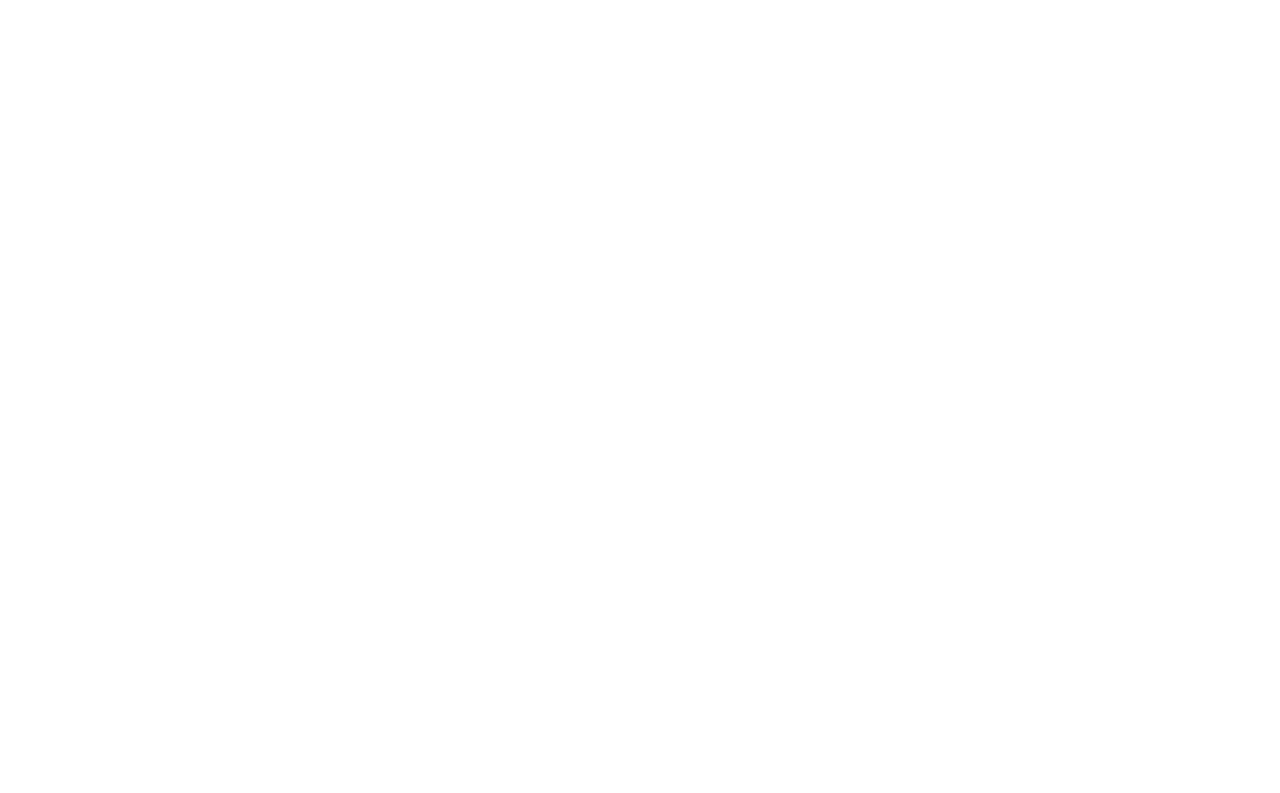
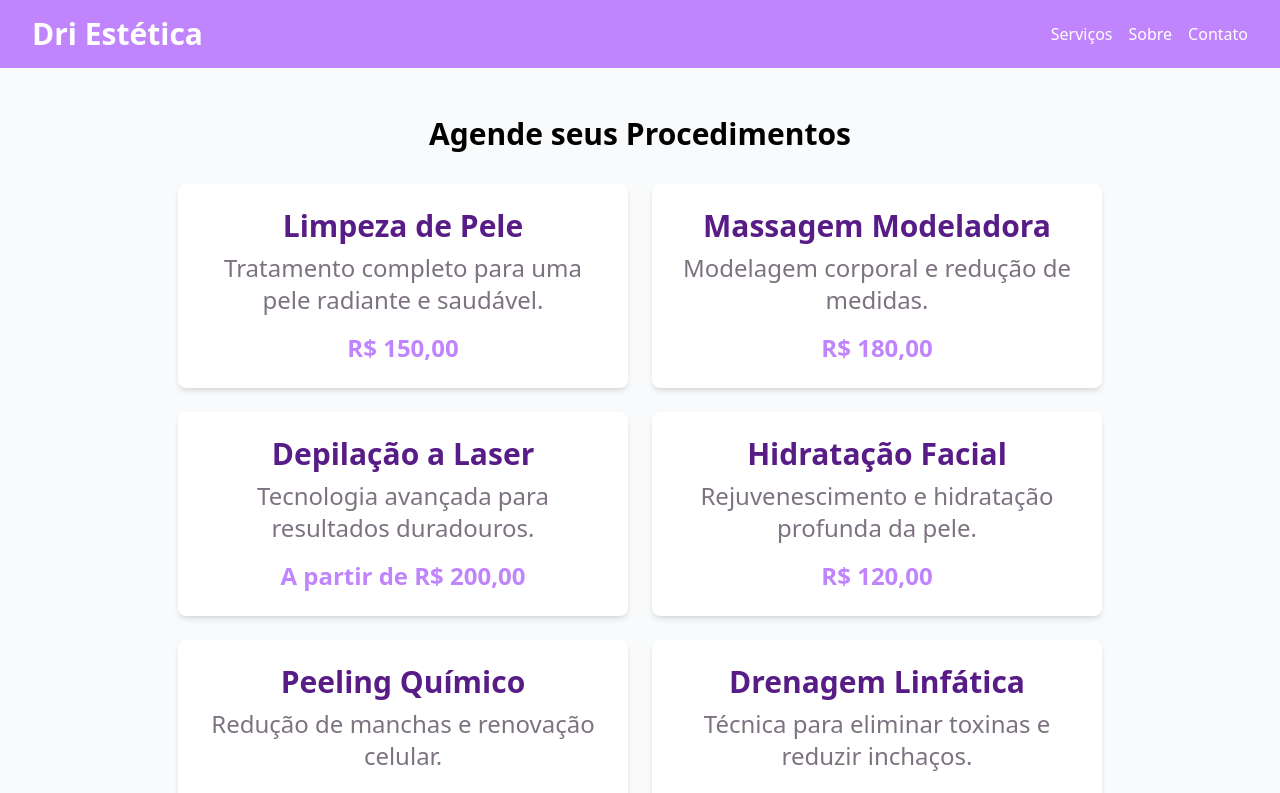
Before and after one commit to breno-dev98/estetica, a React (Vite) app: page /agendamento in a window 1280 px wide. Before the commit this address had no page. Shown: the top 793 px of the page. Built offline with nearby package versions, Linux system fonts and the light colour scheme.

Commit message:
criando parte de agendamento

```diff
--- a/src/App.jsx
+++ b/src/App.jsx
@@ -2,6 +2,7 @@
 import "./App.css";
 import Layout from "./components/Layout";
 import Home from "./pages/Home";
+import Agendamento from "./pages/Agendamento";
 
 function App() {
   return (
@@ -9,6 +10,7 @@
       <Routes>
         <Route element={<Layout />}>
           <Route path="/" element={<Home />}/>
+          <Route path="/agendamento" element={<Agendamento />}/>
         </Route>
       </Routes>
     </Router>
--- a/src/components/Header/index.jsx
+++ b/src/components/Header/index.jsx
@@ -1,9 +1,11 @@
+import { Link } from "react-router-dom";
+
 const Header = () => {
     return (
       <header>
         <div className="bg-secondary">
           <div className="container mx-auto flex justify-between items-center p-4 px-8">
-            <div className="text-background font-bold text-3xl">Dri Estética</div>
+            <div className="text-background font-bold text-3xl"><Link to={'/'}>Dri Estética</Link></div>
             <div className="flex space-x-4 text-background text-md">
               <a href="#servicos" className="hover:underline">
                 Serviços
--- a/src/components/Hero/index.jsx
+++ b/src/components/Hero/index.jsx
@@ -1,3 +1,5 @@
+import { Link } from "react-router-dom";
+
 const Hero = () => {
   return (
     <div
@@ -10,9 +12,11 @@
       <p className="text-sm sm:text-base md:text-lg lg:text-xl xl:text-2xl text-neutral px-2 mb-6">
         Descubra nossos tratamentos exclusivos para realçar sua beleza natural.
       </p>
-      <button className="bg-secondary text-sm sm:text-base md:text-lg lg:text-xl xl:text-2xl mx-auto text-background py-2 px-4 sm:py-3 sm:px-6 md:py-4 md:px-8 rounded-md hover:bg-primary hover:text-lightBackground transition duration-300">
-        Agende Agora
-      </button>
+      <Link to={'/agendamento'}>
+        <button className="bg-secondary text-sm sm:text-base md:text-lg lg:text-xl xl:text-2xl mx-auto text-background py-2 px-4 sm:py-3 sm:px-6 md:py-4 md:px-8 rounded-md hover:bg-primary hover:text-lightBackground transition duration-300">
+          Agende Agora
+        </button>
+      </Link>
     </div>
   );
 };
--- a/src/components/Layout/index.jsx
+++ b/src/components/Layout/index.jsx
@@ -4,14 +4,14 @@
 
 const Layout = () => {
     return (
-        <>
+        <div className="min-h-screen flex flex-col">
             <Header />
-            <div className="h-screen flex-1">
+            <div className="flex-1">
                 <Outlet />
+            </div>
             <Footer />
-            </div>
-        </>
-     );
+        </div>
+    );
 }
 
 export default Layout;
--- a/src/components/ServiceCard/index.jsx
+++ b/src/components/ServiceCard/index.jsx
@@ -1,7 +1,7 @@
 // ServiceCard.js
-const ServiceCard = ({ title, description, price }) => {
+const ServiceCard = ({ title, description, price, border, backgroundColor, onClick }) => {
   return (
-    <div className="bg-lightBackground p-6 rounded-lg shadow-md sm:w-80 md:w-[450px] h-full flex flex-col justify-between text-center">
+    <div onClick={onClick} className={`${backgroundColor} ${border} p-6 rounded-lg shadow-md sm:w-80 md:w-[450px] w-full h-full flex flex-col justify-between text-center`}>
       <div>
         <h2 className="text-xl md:text-3xl font-bold text-primary mb-2">{title}</h2>
         <p className="text-neutral text-md md:text-lg lg:text-2xl mb-4">{description}</p>
--- a/src/components/ServicesSection/index.jsx
+++ b/src/components/ServicesSection/index.jsx
@@ -1,21 +1,24 @@
 // ServicesSection.js
-import Section from '../Section';
-import ServiceCard from '../ServiceCard';
+import Section from "../Section";
+import ServiceCard from "../ServiceCard";
 
 const ServicesSection = () => {
   return (
-    <Section id={'servicos'} title="Nossos Serviços">
+    <Section id={"servicos"} title="Nossos Serviços">
       <ServiceCard
+        backgroundColor={"bg-lightBackground"}
         title="Limpeza de Pele"
         description="Tratamento completo para uma pele radiante e saudável"
         price="R$ 150,00"
       />
       <ServiceCard
+        backgroundColor={"bg-lightBackground"}
         title="Massagem Modeladora"
         description="Modelagem corporal e redução de medidas"
         price="R$ 180,00"
       />
       <ServiceCard
+        backgroundColor={"bg-lightBackground"}
         title="Depilação a Laser"
         description="Tecnologia avançada para resultados duradouros"
         price="A partir de R$ 200,00"
--- /dev/null
+++ b/src/database/services.js
@@ -0,0 +1,42 @@
+export const services = [
+    {
+      title: "Limpeza de Pele",
+      description: "Tratamento completo para uma pele radiante e saudável.",
+      price: "R$ 150,00",
+    },
+    {
+      title: "Massagem Modeladora",
+      description: "Modelagem corporal e redução de medidas.",
+      price: "R$ 180,00",
+    },
+    {
+      title: "Depilação a Laser",
+      description: "Tecnologia avançada para resultados duradouros.",
+      price: "A partir de R$ 200,00",
+    },
+    {
+      title: "Hidratação Facial",
+      description: "Rejuvenescimento e hidratação profunda da pele.",
+      price: "R$ 120,00",
+    },
+    {
+      title: "Peeling Químico",
+      description: "Redução de manchas e renovação celular.",
+      price: "R$ 250,00",
+    },
+    {
+      title: "Drenagem Linfática",
+      description: "Técnica para eliminar toxinas e reduzir inchaços.",
+      price: "R$ 200,00",
+    },
+    {
+      title: "Rejuvenescimento com Luz Pulsada",
+      description: "Melhora da textura e do tom da pele.",
+      price: "R$ 300,00",
+    },
+    {
+      title: "Tratamento para Acne",
+      description: "Redução de acne e controle da oleosidade da pele.",
+      price: "R$ 180,00",
+    },
+  ];
--- /dev/null
+++ b/src/pages/Agendamento/index.jsx
@@ -0,0 +1,94 @@
+import { useEffect, useState } from "react";
+import Section from "../../components/Section";
+import ServiceCard from "../../components/ServiceCard";
+import { services } from "../../database/services";
+
+const Agendamento = () => {
+  // Estado para armazenar o índice do card selecionado
+  const [selected, setSelected] = useState(null);
+
+  // Estado para armazenar os serviços selecionados
+  const [servicesSelecteds, setServicesSelected] = useState([]);
+
+  const toggleSelected = (index) => {
+    // Verifica se o índice já está nos selecionados. Se estiver, remove; se não, adiciona.
+    if (servicesSelecteds.includes(index)) {
+      setServicesSelected(
+        servicesSelecteds.filter((service) => service !== index)
+      ); // Remove o serviço
+    } else {
+      setServicesSelected([...servicesSelecteds, index]); // Adiciona o serviço
+    }
+  };
+
+  return (
+    <div className="px-10 md:px-5 bg-gray-50">
+      <Section title={"Agende seus Procedimentos"}>
+        {services.map((service, index) => (
+          <ServiceCard
+            backgroundColor={"bg-background cursor-pointer hover:shadow-lg"}
+            onClick={() => toggleSelected(index)}
+            border={
+              servicesSelecteds.includes(index)
+                ? "border border-2 border-primary bg-lightBackground"
+                : ""
+            }
+            key={index}
+            title={service.title}
+            description={service.description}
+            price={service.price}
+          />
+        ))}
+      </Section>
+      {/* Exibe os serviços selecionados */}
+      {servicesSelecteds.length > 0 && (
+        <div className="bg-background container px-10 py-2 mx-auto rounded-md shadow-md min-h-44 h-full">
+          <h2 className="text-2xl font-bold text-gray-800 mt-6">
+            Serviços Selecionados:
+          </h2>
+          <ul className="list-inside list-disc">
+            {servicesSelecteds.map((index) => (
+              <li key={index} className="text-md text-gray-600">
+                {services[index].title} - {services[index].price}
+              </li>
+            ))}
+          </ul>
+
+          <div className="flex justify-between">
+            {/* Escolher Data */}
+            <div>
+              <h2 className="text-2xl font-bold text-gray-800 mt-6">
+                Escolha a Data e Horário
+              </h2>
+              <label className="text-md flex flex-col text-neutral font-semibold" htmlFor="date">
+                Data
+              <input className="w-1/3 border rounded-md p-2 text-black" id="date" type="date" />
+              </label>
+            </div>
+
+            {/* Horários Disponiveis */}
+            <div className="flex flex-col px-20">
+              <h1>Horários Disponíveis</h1>
+              <div className="flex flex-wrap gap-2 ">
+                <button className="rounded-md bg-gray-100 hover:bg-gray-200 text-md px-7 p-1">
+                  09:99
+                </button>
+                <button className="rounded-md bg-gray-100 hover:bg-gray-200 text-md px-7 p-1">
+                  09:99
+                </button>
+                <button className="rounded-md bg-gray-100 hover:bg-gray-200 text-md px-7 p-1">
+                  09:99
+                </button>
+                <button className="rounded-md bg-gray-100 hover:bg-gray-200 text-md px-7 p-1">
+                  09:99
+                </button>
+              </div>
+            </div>
+          </div>
+        </div>
+      )}
+    </div>
+  );
+};
+
+export default Agendamento;
```
